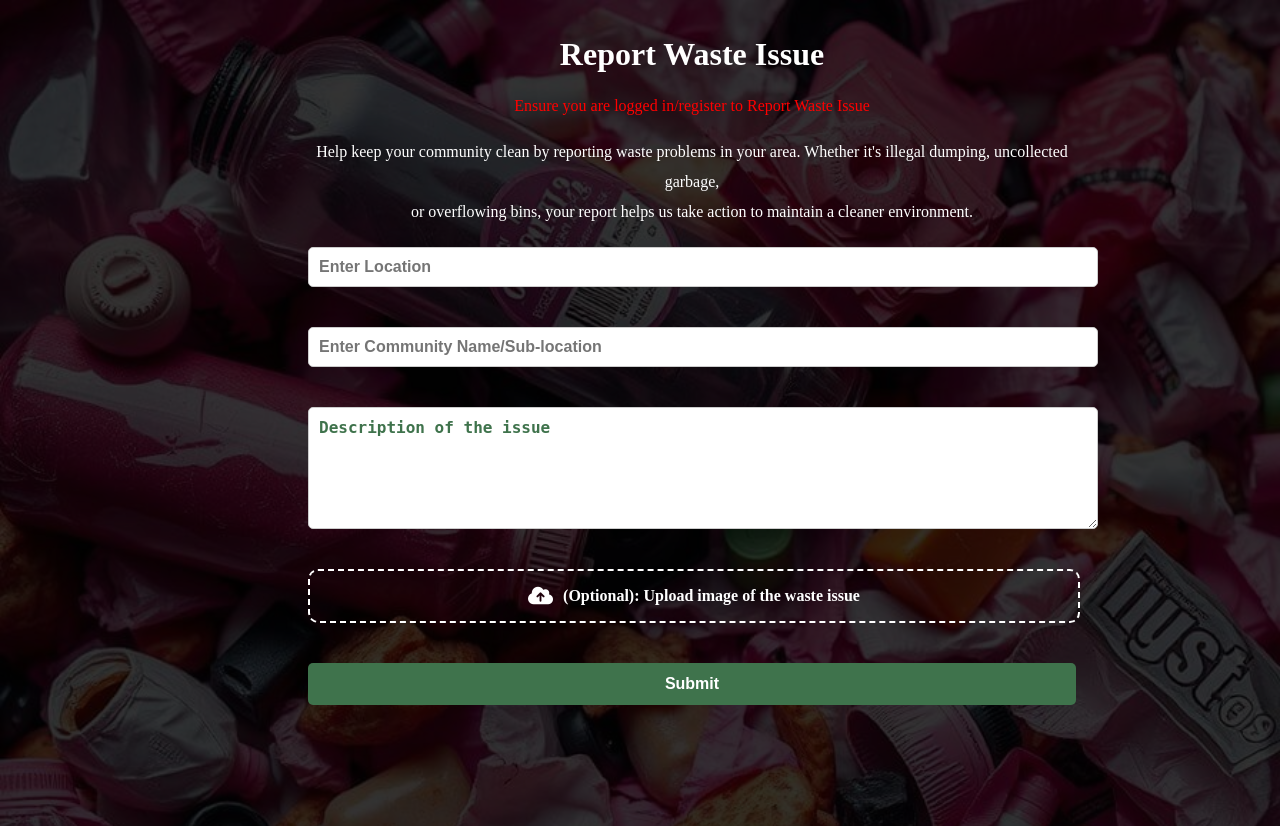
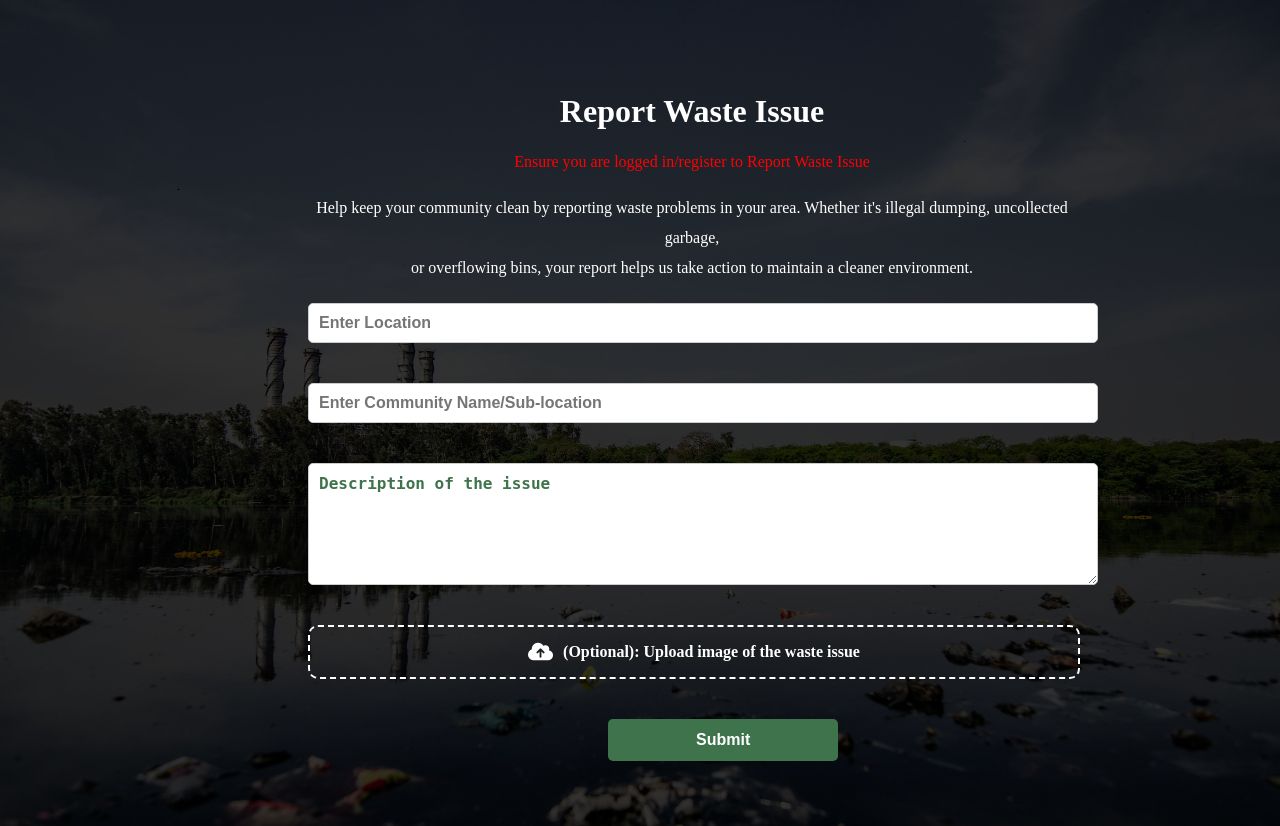
Before and after one commit to Ayiera-20/Green-Watch, a Django app: page /report/ in a window 1280 px wide. Run offline with Django 5.2, Linux system fonts and the light colour scheme; some libraries are stand-ins or nearby versions.

Commit message:
Style : add interactivity on report button  change background image  change heading font-size

```diff
--- a/green_watch/mysite/green_watch/static/css/report.css
+++ b/green_watch/mysite/green_watch/static/css/report.css
@@ -2,7 +2,7 @@
 body{
     position: relative;
     height: 100vh;
-    background-image: url('../images/waste.jpg');
+    background-image: url('../images/reporti.jpg');
     background-size: cover;
     background-blend-mode: overlay;
     background-color: rgba(0, 0, 0, 0.8);
@@ -13,12 +13,18 @@ body{
     line-height: 30px;
     width: 60%;
     overflow: hidden;
+    display: inline-block;
+    align-content: center;
 
 }
 
 .report{
     text-align: center;
     color: white;
+}
+
+.report h1{
+    font-size: 2rem;
 }
 .input-field {
     display: block;
@@ -80,11 +86,12 @@ textarea {
     color: white;
     font-weight: bold;
     padding: 12px 25px;
+    margin-left: 300px;
     border: none;
     border-radius: 5px;
     cursor: pointer;
     font-size: 16px;
-    width: 100%;
+    width: 30%;
 }
 
 .report-btn:hover {
@@ -94,3 +101,8 @@ textarea {
 .ensure{
     color: red;
 }
+
+
+@media (max-width: 768px){
+
+}
```
